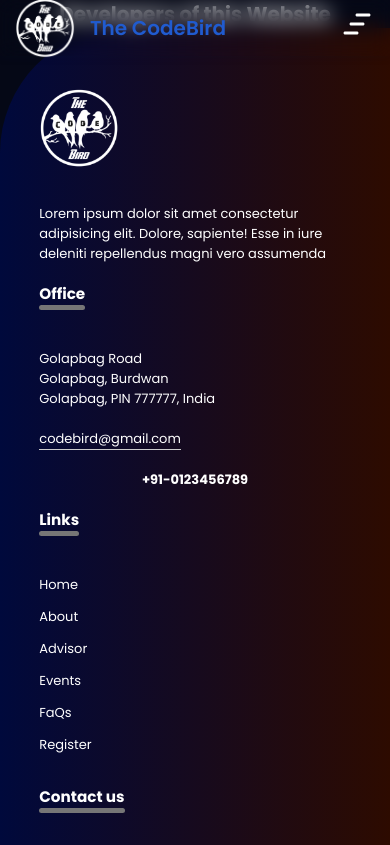
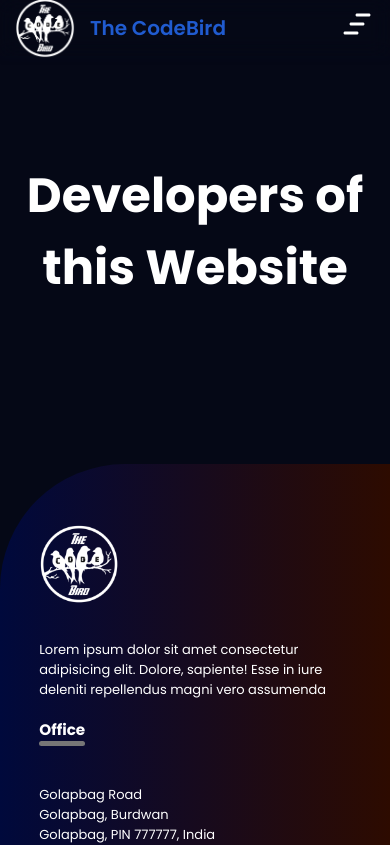
Before and after one commit to thecodebirduitbu/The-Code-Bird-Website, a React (Create React App) app: page /devteam in a window 390 px wide. Shown: the top 845 px of the page. Built offline with nearby package versions, Linux system fonts and the light colour scheme.

Commit message:
updated DevTeam, now its fully responsive

```diff
--- a/src/components/CodebirdTeamMegaNav/DevTeam.jsx
+++ b/src/components/CodebirdTeamMegaNav/DevTeam.jsx
@@ -2,8 +2,8 @@ import React from "react";
 
 function DevTeam() {
   return (
-    <div>
-      <h1 className="text-xl text-center text-white">
+    <div className="py-[10rem]">
+      <h1 className="text-[3rem] text-center text-white">
         Developers of this Website
       </h1>
     </div>
```
